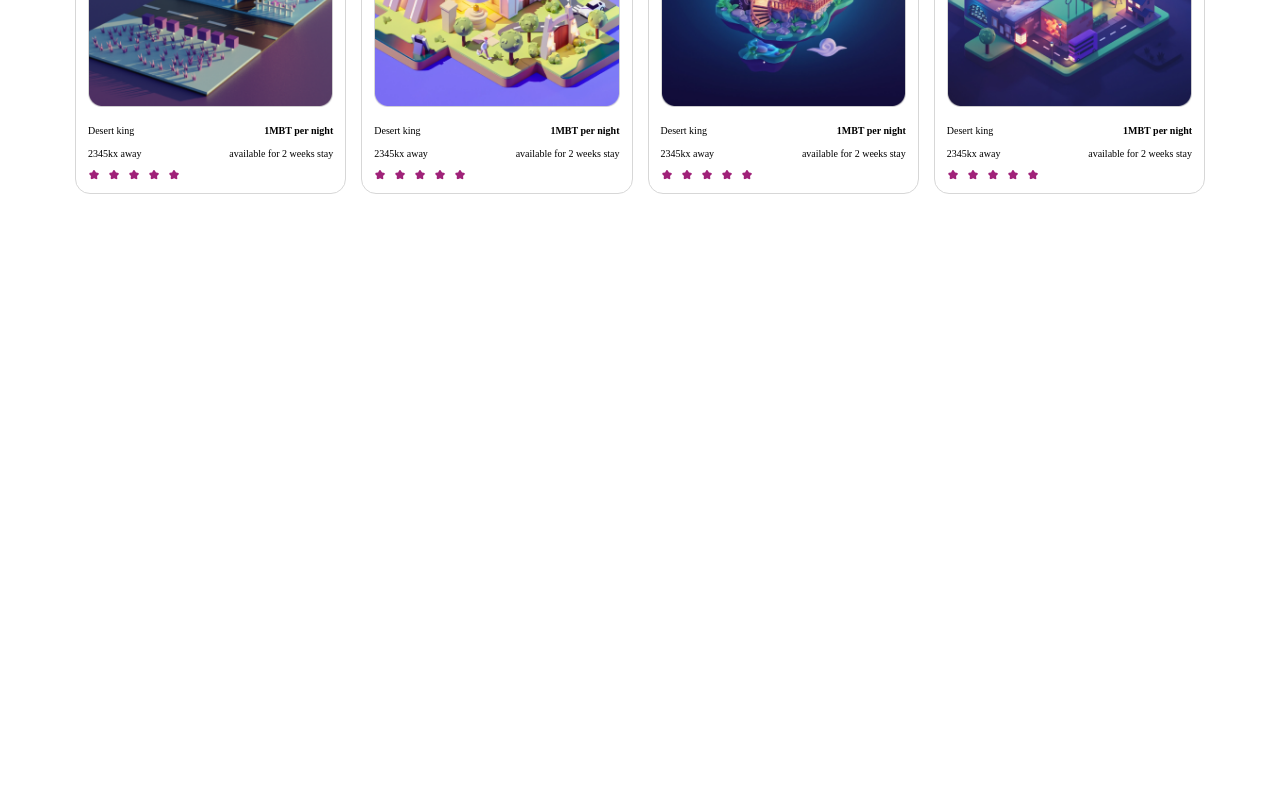
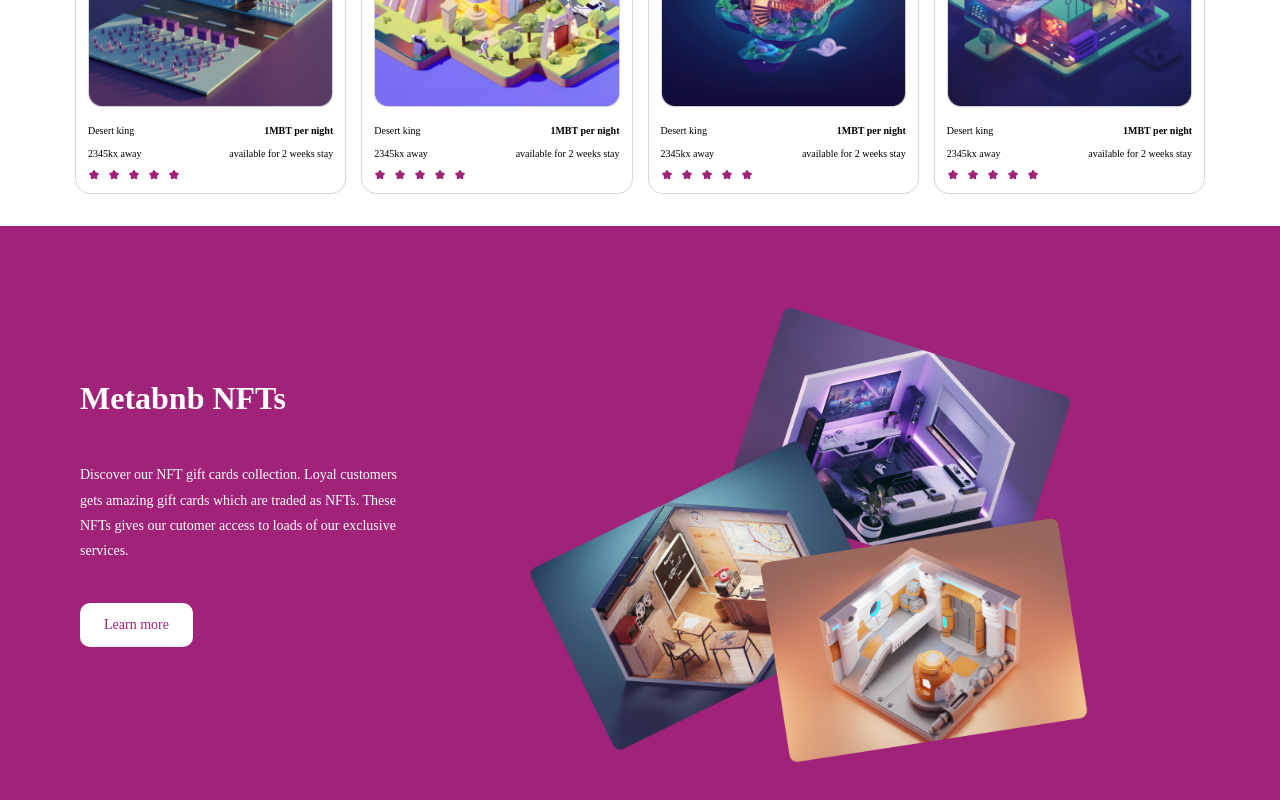
Before and after one commit to Pappyjay23/metabnb, a React (Create React App) app: page / in a window 1280 px wide. Shown: the part 1326-2126 px from the top of the page. Before the commit the page ends 1552 px from the top, so only its background shows below. Built offline with nearby package versions, Linux system fonts and the light colour scheme; a web font is replaced by a local one.

Commit message:
Created call to action section

```diff
--- a/src/pages/Home.jsx
+++ b/src/pages/Home.jsx
@@ -1,12 +1,14 @@
 import React from "react";
 import HeroSection from "../sections/HeroSection";
 import Inspirations from "../sections/Inspirations";
+import CTA from '../sections/CTA'
 
 const Home = () => {
 	return (
 		<>
 			<HeroSection />
       <Inspirations />
+      <CTA />
 		</>
 	);
 };
--- /dev/null
+++ b/src/sections/CTA.jsx
@@ -0,0 +1,29 @@
+import React from "react";
+import CTABanner from "../assets/images/ctaImg.png";
+
+const CTA = () => {
+	return (
+		<div className='bg-[#A02279] text-white px-10 py-[3rem] lg:px-[5rem] lg:py-[5rem]'>
+			<div className="flex flex-col lg:flex-row items-center justify-between max-w-[1200px] mx-auto">
+				<div className='lg:w-[30%] mb-[5rem] md:mb-[3rem]'>
+					<h2 className='capitalize text-[2rem] mb-5 lg:mb-10 font-bold'>
+						Metabnb NFTs
+					</h2>
+					<p className='text-sm mb-5 lg:mb-10 leading-[1.8]'>
+						Discover our NFT gift cards collection. Loyal customers gets amazing
+						gift cards which are traded as NFTs. These NFTs gives our cutomer
+						access to loads of our exclusive services.
+					</p>
+					<button className='px-6 py-3 rounded-[10px] text-[#A02279] bg-white font-normal text-sm'>
+						Learn more
+					</button>
+				</div>
+				<div className='md:w-[70%] mx-auto lg:w-[50%]'>
+					<img src={CTABanner} alt='Banner' />
+				</div>
+			</div>
+		</div>
+	);
+};
+
+export default CTA;
```
